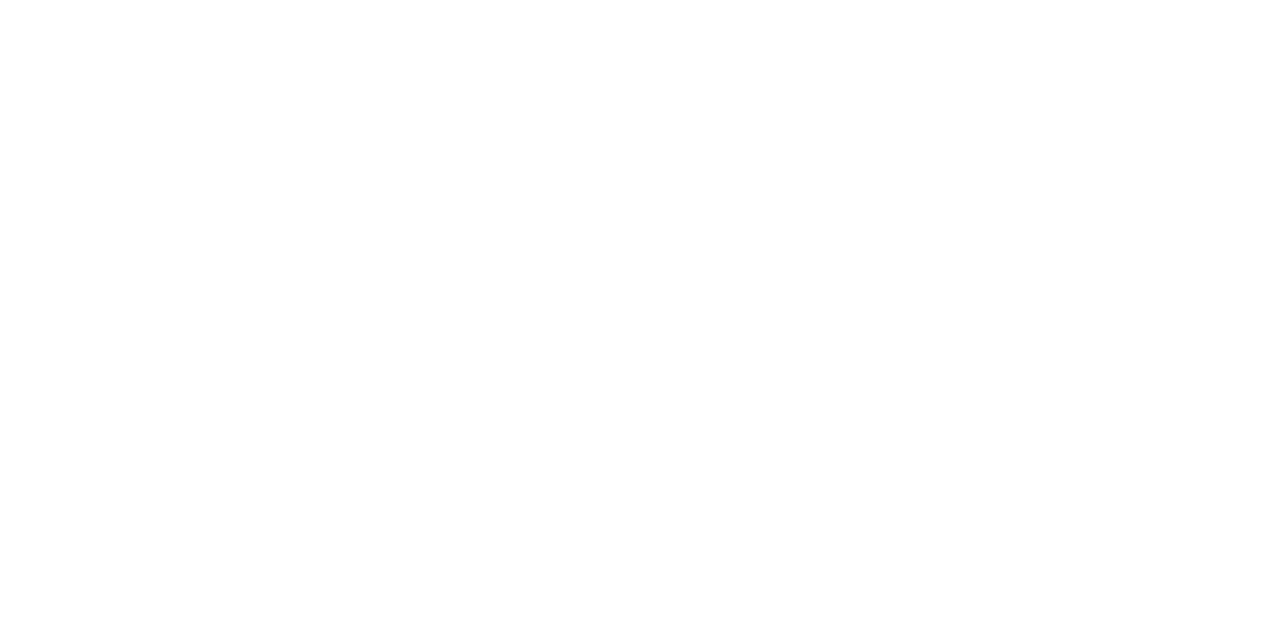
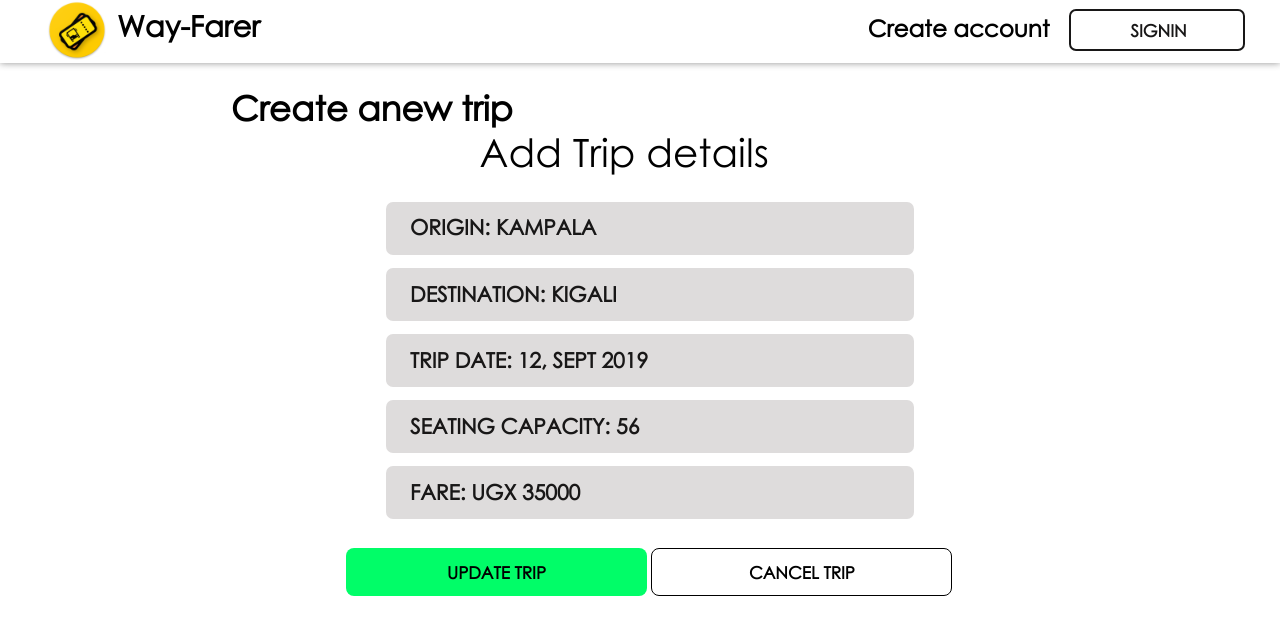
Before and after one commit to amkayondo/Way-Farer, a plain HTML site: page UI/admin/trip.html in a window 1280 px wide. Drawn offline with Linux system fonts and the light colour scheme.

Commit message:
fix home trips pages

```diff
--- a/UI/admin/trip.html
+++ b/UI/admin/trip.html
@@ -0,0 +1,32 @@
+<!DOCTYPE html>
+<html lang="en">
+<head>
+    <meta charset="UTF-8">
+    <meta name="viewport" content="width=device-width, initial-scale=1.0">
+    <meta http-equiv="X-UA-Compatible" content="ie=edge">
+    <title>Way Farer | Create anew trip</title>
+    <link rel="stylesheet" href="../css/style.css">
+    <link rel="stylesheet" href="../css/app.css">
+</head>
+<body>
+    <div id="adm-nav"></div>
+    <div class="tpcr--ctn">
+        <div class="cttp">Create anew trip</div>
+        <div class="trpax">
+            <div class="crth">Add Trip details</div>
+            <div class="tpdts">
+                <div id="orgn" class="crttinpt">ORIGIN: KAMPALA</div>
+                <div type="text" id="dst" class="crttinpt">DESTINATION: KIGALI </div>
+                <div type="date" id="tpdtat" class="crttinpt">TRIP DATE: 12, SEPT 2019</div>
+                <div type="number" id="ctctp" class="crttinpt">SEATING CAPACITY: 56</div>
+                <div type="number" id="fctr" class="crttinpt">FARE: UGX 35000</div>
+            </div>
+            <div class="ctbtny">
+                <button id="cretp--t" class="btn--green">UPDATE TRIP</button>
+                <button id="cantp" class="btn--red">CANCEL TRIP</button>
+            </div>
+        </div></div>
+    </div>
+<script src="../js/admin.js"></script>
+</body>
+</html>
--- a/UI/css/app.css
+++ b/UI/css/app.css
@@ -175,10 +175,11 @@ td.t--dt {
     float: left;
 }
 
-input#dst-int {
+#dst-int {
     width: 196px;
     font-size: 17px;
     height: 35px;
+    background: #b3b2b2;
     margin-top: 11px;
 }
 
@@ -215,11 +216,12 @@ button {
     font-weight: 900;
 }
 
-input#orgn-int {
+#orgn-int {
     width: 211px;
     font-size: 17px;
     height: 35px;
     margin-top: 11px;
+    background: #b3b2b2;
 }
 
 .sgsf {
@@ -284,32 +286,34 @@ div#adm-nav {
     margin-top: 16px;
 }
 
-input#orgn {
+#orgn {
     margin-left: 139px;
     background-color: #dedcdc;
     width: 442px;
+    margin-top: -34px;
+    padding-top: 12px;
 }
 
-input#dst {
+#dst {
     margin-left: 82px;
     background-color: #dedcdc;
     width: 442px;
 }
 
-input#tpdtat {
+#tpdtat {
     margin-left: 113px;
     background-color: #dedcdc;
     width: 442px;
     text-align: center;
 }
 
-input#ctctp {
+#ctctp {
     margin-left: 14px;
     background-color: #dedcdc;
     width: 442px;
 }
 
-input#fctr {
+#fctr {
     margin-left: 158px;
     background-color: #dedcdc;
     width: 442px;
@@ -320,13 +324,18 @@ label.ctlt {
     font-weight: 900;
 }
 
-button#cretp {
+#cretp {
     width: 301px;
     font-size: 17px;
     background: #01fd68;
     height: 48px;
 }
-
+#cretp--t {
+    width: 301px;
+    font-size: 17px;
+    background: #01fd68;
+    height: 48px;
+}
 button#cantp {
     width: 301px;
     font-size: 17px;
@@ -339,3 +348,41 @@ button#cantp {
     margin-top: 16px;
     margin-left: 50px;
 }
+
+div#nav-login {background: white;height: 62px;box-shadow: 0 0 5px #888888;}
+
+.crttinpt {
+    font-family: app_font;
+    outline: none;
+    background-color: #efefef;
+    border: 0;
+    box-shadow: none;
+    box-sizing: border-box;
+    height: 53px;
+    padding: 4px 6px 4px 9px;
+    width: 528px !important;
+    width: 298px;
+    color: #181717;
+    border-radius: 7px;
+    border-color: transparent;
+    font-size: 21px;
+    font-weight: 900;
+    margin-top: 13px !important;
+    padding-top: 13px;
+    margin-left: 22px !important;
+    text-align: left !important;
+    padding-left: 24px;
+}
+
+.tpdts {
+    background: white;
+    width: 569px;
+    padding: 13px;
+    margin-left: 55px;
+}
+
+.trpax {
+    position: fixed;
+    left: 50%;
+    margin-left: -344px;
+}
```
Also changed, not shown: UI/admin/create_trip.html (+5 -5 lines), UI/admin/trip_del.html (added, +14 -0 lines), UI/home.html (+1 -1 lines).
